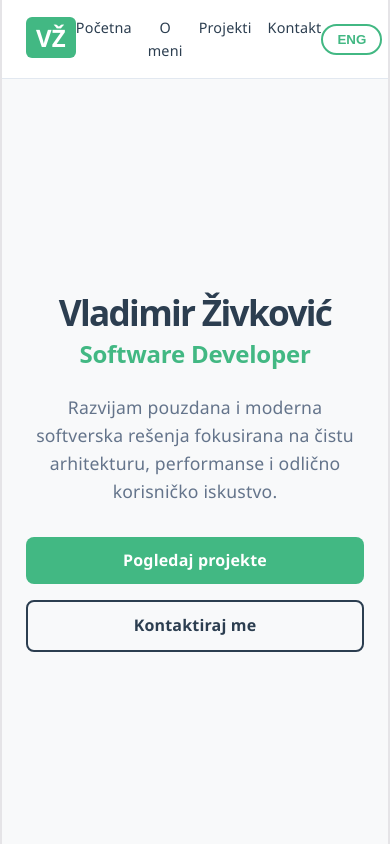
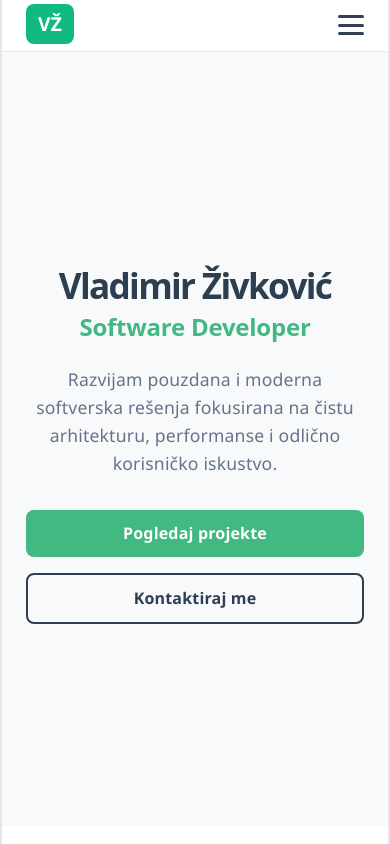
Before and after one commit to VladimirZivkovic49/VladimirZivkovicPortfolioVue, a Vue app: page / in a window 390 px wide. Shown: the top 844 px of the page. Built offline with nearby package versions, Linux system fonts and the light colour scheme.

Commit message:
Commit  Uveden Hamburger u Navbar

```diff
--- a/src/components/layout/Navbar.vue
+++ b/src/components/layout/Navbar.vue
@@ -1,30 +1,38 @@
 <template>
-    <!-- <div>
+  <header :class="$style.navbar">
+    <div :class="$style.container">
+      <!-- Logo -->
+      <a href="#home" :class="$style.logo">
+        <span :class="$style.logoText">VŽ</span>
+      </a>
 
-    </div> -->
+      <!-- Hamburger dugme za mobilne ekrane -->
+      <button
+        :class="[$style.hamburger, isMenuOpen && $style.isOpen]"
+        @click="toggleMenu"
+        aria-label="Toggle navigation"
+      >
+        <span></span>
+        <span></span>
+        <span></span>
+      </button>
 
+      <!-- Navigacioni linkovi i dugme za jezik (spojeni u mobilni meni) -->
+      <nav :class="[$style.navLinks, isMenuOpen && $style.active]">
+        <a href="#home" :class="$style.link" @click="closeMenu">{{ $t('nav.home') }}</a>
+        <a href="#about" :class="$style.link" @click="closeMenu">{{ $t('nav.about') }}</a>
+        <a href="#projects" :class="$style.link" @click="closeMenu">{{ $t('nav.projects') }}</a>
+        <a href="#contact" :class="$style.link" @click="closeMenu">{{ $t('nav.contact') }}</a>
 
-    <header :class="$style.header">
-<div :class="$style.container">
-<div :class="$style.logo">
-        <span :class="$style.logoText">VŽ</span>
-      </div>
-<nav :class="$style.nav">
-        <a href="#home" :class="$style.link">{{ $t('nav.home') }}</a>
-        <a href="#about" :class="$style.link">{{ $t('nav.about') }}</a>
-        <a href="#projects" :class="$style.link">{{ $t('nav.projects') }}</a>
-        <a href="#contact" :class="$style.link">{{ $t('nav.contact') }}</a>
+        <button :class="$style.langBtn" @click="toggleLanguage">
+          {{ locale === 'sr' ? 'ENG' : 'SRB' }}
+        </button>
       </nav>
-<button :class="$style.langBtn" @click="toggleLanguage">
-        {{ locale === 'sr' ? 'ENG' : 'SRB' }}
-      </button>
-</div>
-
-</header>
-
+    </div>
+  </header>
 </template>
 
-<script>
+<!-- <script>
 import { useI18n } from 'vue-i18n'
     export default {
         name:'NavBarComponent',
@@ -43,12 +51,43 @@ import { useI18n } from 'vue-i18n'
   }
 
 }
+</script> -->
+<script>
+import { ref } from 'vue'
+import { useI18n } from 'vue-i18n'
+
+export default {
+  name: 'NavbarComponent',
+  setup() {
+    const { locale } = useI18n()
+    const isMenuOpen = ref(false)
+
+    const toggleMenu = () => {
+      isMenuOpen.value = !isMenuOpen.value
+    }
+
+    const closeMenu = () => {
+      isMenuOpen.value = false
+    }
+
+    const toggleLanguage = () => {
+      locale.value = locale.value === 'sr' ? 'en' : 'sr'
+    }
+
+    return {
+      locale,
+      isMenuOpen,
+      toggleMenu,
+      closeMenu,
+      toggleLanguage
+    }
+  }
+}
 </script>
-
 <!-- <style scoped>
 
 </style> -->
-<style module>
+<!-- <style module>
 .header {
   position: sticky;
   top: 0;
@@ -114,4 +153,124 @@ import { useI18n } from 'vue-i18n'
     font-size: 0.9rem;
   }
 }
+</style> -->
+<style module>
+.navbar {
+  background: #ffffff;
+  border-bottom: 1px solid #e2e8f0;
+  position: sticky;
+  top: 0;
+  z-index: 100;
+}
+
+.container {
+  max-width: 1100px;
+  margin: 0 auto;
+  padding: 0.8rem 1.5rem;
+  display: flex;
+  justify-content: space-between;
+  align-items: center;
+}
+
+.logo {
+  text-decoration: none;
+}
+
+.logoText {
+  background: #10b981;
+  color: #ffffff;
+  font-weight: 800;
+  padding: 0.4rem 0.75rem;
+  border-radius: 8px;
+  font-size: 1.2rem;
+}
+
+.navLinks {
+  display: flex;
+  align-items: center;
+  gap: 1.5rem;
+}
+
+.link {
+  color: #334155;
+  text-decoration: none;
+  font-weight: 500;
+  transition: color 0.2s;
+}
+
+.link:hover {
+  color: #10b981;
+}
+
+.langBtn {
+  border: 1px solid #10b981;
+  color: #10b981;
+  background: transparent;
+  padding: 0.38rem 0.85rem;
+  border-radius: 20px;
+  cursor: pointer;
+  font-weight: 600;
+  transition: all 0.2s;
+}
+
+.langBtn:hover {
+  background-color: #10b981;
+  color: #ffffff;
+}
+
+.hamburger {
+  display: none;
+  flex-direction: column;
+  justify-content: space-between;
+  width: 26px;
+  height: 20px;
+  background: transparent;
+  border: none;
+  cursor: pointer;
+  padding: 0;
+}
+
+.hamburger span {
+  width: 100%;
+  height: 3px;
+  background-color: #334155;
+  border-radius: 2px;
+  transition: all 0.3s ease;
+}
+
+/* Mobilni odziv (ekrani ispod 768px) */
+@media (max-width: 768px) {
+  .hamburger {
+    display: flex;
+  }
+
+  .navLinks {
+    position: absolute;
+    top: 100%;
+    left: 0;
+    width: 100%;
+    background: #ffffff;
+    flex-direction: column;
+    padding: 1.5rem 0;
+    gap: 1.25rem;
+    box-shadow: 0 10px 15px -3px rgba(0, 0, 0, 0.1);
+    border-bottom: 1px solid #e2e8f0;
+    display: none;
+  }
+
+  .navLinks.active {
+    display: flex;
+  }
+
+  /* Animacija hamburgera u 'X' */
+  .hamburger.isOpen span:nth-child(1) {
+    transform: translateY(8.5px) rotate(45deg);
+  }
+  .hamburger.isOpen span:nth-child(2) {
+    opacity: 0;
+  }
+  .hamburger.isOpen span:nth-child(3) {
+    transform: translateY(-8.5px) rotate(-45deg);
+  }
+}
 </style>
```
